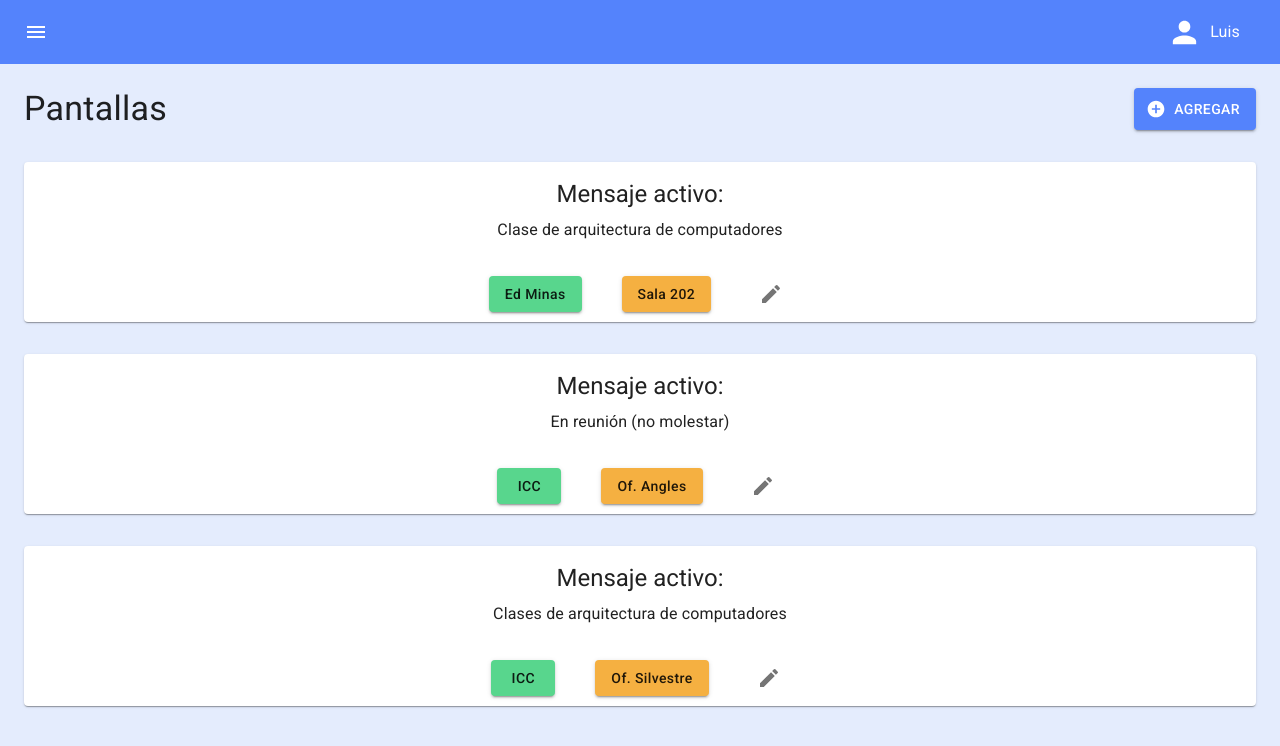
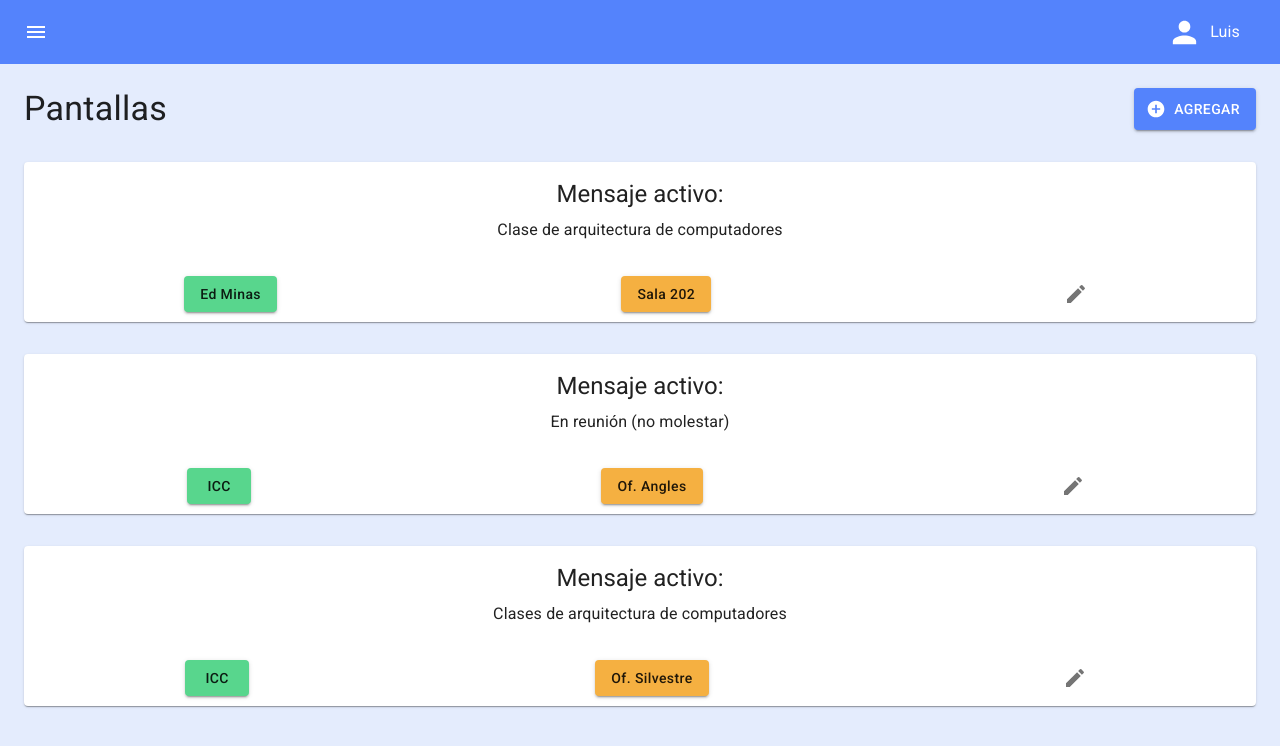
Before and after one commit to AlonsoxNa/gpt-pantallas-led, a React (Vite) app: page /admin/pantallas in a window 1280 px wide. Shown: the top 746 px of the page. Built offline with nearby package versions, Linux system fonts and the light colour scheme.

Commit message:
refactor: etiquetas de cards

```diff
--- a/src/components/admin/CardCustomPantalla.jsx
+++ b/src/components/admin/CardCustomPantalla.jsx
@@ -18,7 +18,7 @@ export const CardCustomPantalla = ( { pantalla, icono = <EditIcon fontSize="medi
           { pantalla.mensaje }
         </Typography>
       </CardContent>
-      <CardActions sx={ { justifyContent: 'center', gap: 4 } }>
+      <CardActions sx={ { justifyContent: 'space-around', gap: 4 } }>
         <Button
           variant="contained"
           size="medium"
--- a/src/components/admin/CardCustomUsuario.jsx
+++ b/src/components/admin/CardCustomUsuario.jsx
@@ -17,7 +17,7 @@ export const CardCustomUsuario = ( { usuario } ) => {
           { usuario.nombre }
         </Typography>
       </CardContent>
-      <CardActions sx={ { justifyContent: 'center', gap: 4 } }>
+      <CardActions sx={ { justifyContent: 'space-around', gap: 4 } }>
         <Button
           variant="contained"
           size="medium"
```
